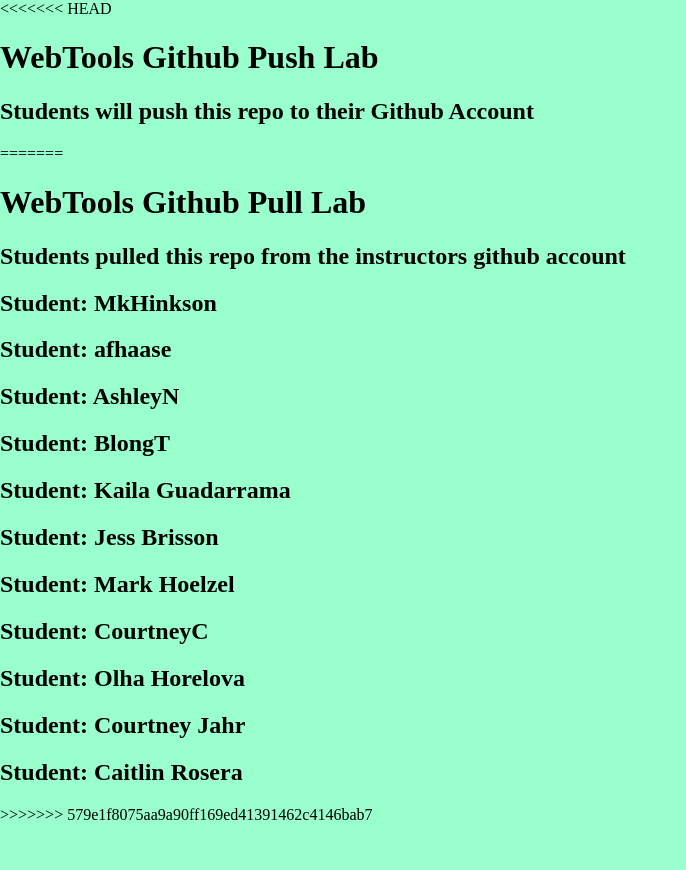
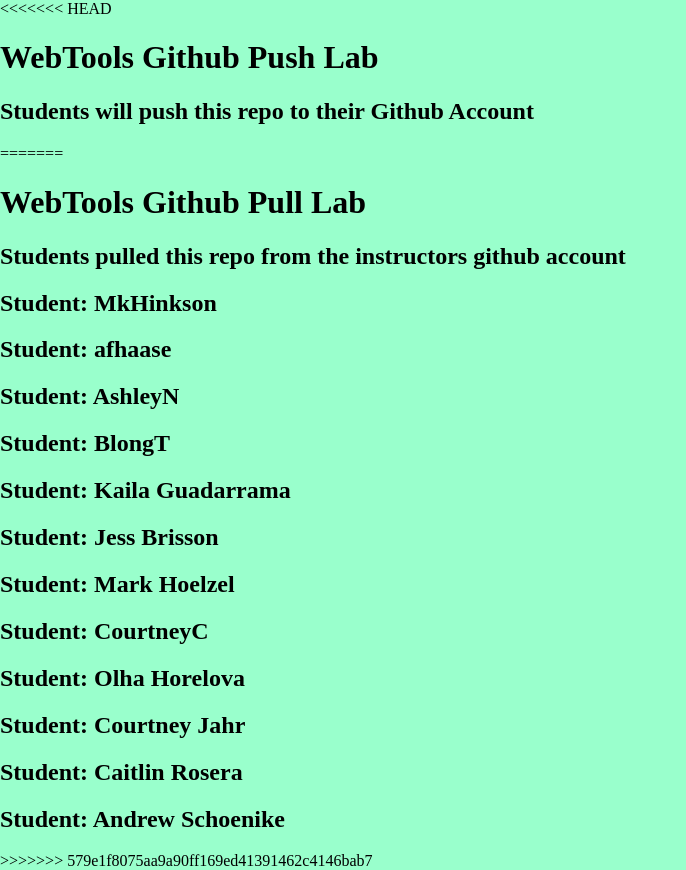
Before and after one commit to SJBeach/WebToolsGithubPullLab, a plain HTML site: page index.html in a window 1280 px wide. Shown: the whole page, without its empty margins (0-686 px from the left). Before the commit the page ends 824 px from the top, so only its background shows below. Drawn offline with nearby package versions, Linux system fonts and the light colour scheme.

Commit message:
Student Commit AS
My commit to the instructor repo

```diff
--- a/index.html
+++ b/index.html
@@ -32,6 +32,7 @@
      <h2>Student:  Olha Horelova</h2>
     <h2>Student:  Courtney Jahr</h2>
     <h2>Student:  Caitlin Rosera</h2>
+    <h2>Student: Andrew Schoenike</h2>
 >>>>>>> 579e1f8075aa9a90ff169ed41391462c4146bab7
     </header>
     <nav id="pageNav">
```
